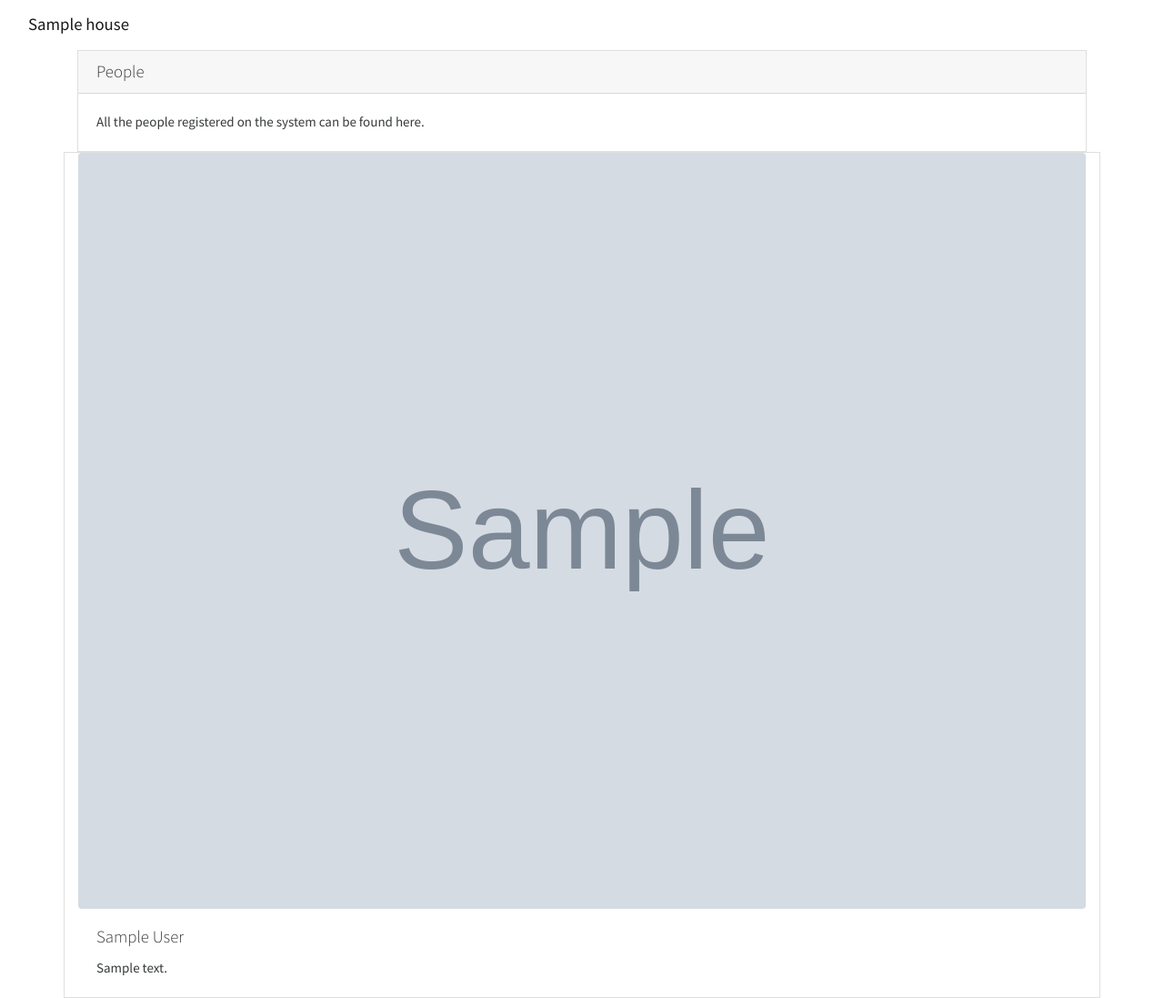
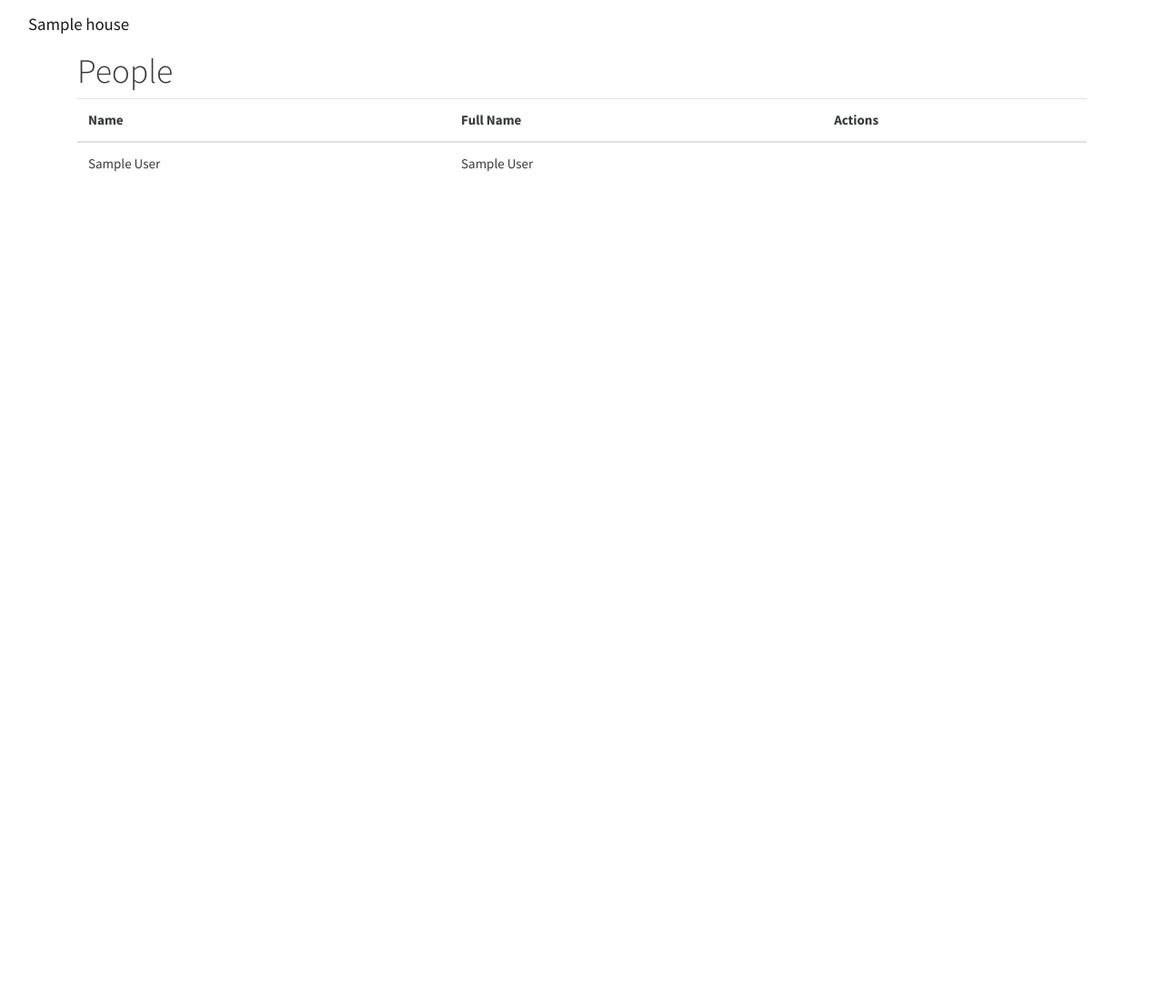
Before and after one commit to trickeydan/HouseManager, a Django app: template hman/templates/people/index.html in a window 1280 px wide. Shown: the whole page at 91% size. After the commit the page ends 188 px from the top, so only its background shows below. Run offline with Django 3.2, Linux system fonts and the light colour scheme; the template is opened without the code that fills it: most values are stand-ins (such as "Sample title", 1, 10 or a date in 2020); grey boxes marked "Sample" are stand-in pictures; some libraries are stand-ins or nearby versions.

Commit message:
Make people index into a table format

```diff
--- a/hman/templates/people/index.html
+++ b/hman/templates/people/index.html
@@ -3,28 +3,26 @@
 {% block title %}People{% endblock %}
 
 {% block content %}
-<div class="card">
-    <div class="card-header">
-        <h5 class="mb-0">People</h5>
-    </div>
-    <div class="card-body">
-        <p class="card-text">All the people registered on the system can be found here.</p>
-    </div>
-</div>
+    <h1>People</h1>
 
-    <div class="row">
-        {% for person in object_list %}
-
-            <div class="card col-sm">
-              <img class="card-img-top img-fluid rounded mx-auto d-block" src="{{ person.picture.url }}" alt="{{ person.full_name }}">
-              <div class="card-body">
-                <h5 class="card-title">{{ person.full_name }}</h5>
-                <p class="card-text">{{ person.bio }}</p>
-                {% if perms.people.can_view_others %}
-                    <a href="{% url 'people:view' person.id %}" class="btn btn-primary">View Profile</a>
-                {% endif %}
-              </div>
-            </div>
-        {% endfor %}
-    </div>
+    <table class="table">
+        <thead>
+            <th>Name</th>
+            <th>Full Name</th>
+            <th>Actions</th>
+        </thead>
+      <tbody>
+      {% for person in object_list %}
+        <tr>
+          <td>{{ person.display_name }}</td>
+          <td>{{ person.full_name }}</td>
+          <td>
+            {% if perms.people.can_view_others %}
+                <a href="{% url 'people:view' person.id %}" class="btn btn-primary">View Profile</a>
+            {% endif %}
+          </td>
+        </tr>
+      {% endfor %}
+      </tbody>
+    </table>
 {% endblock %}
```
